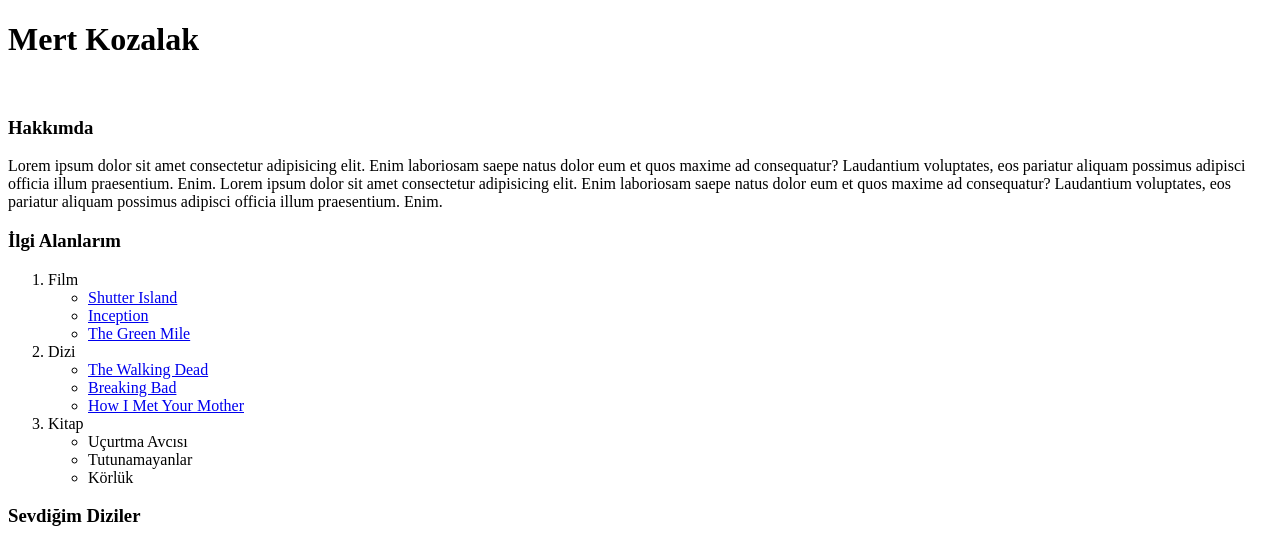
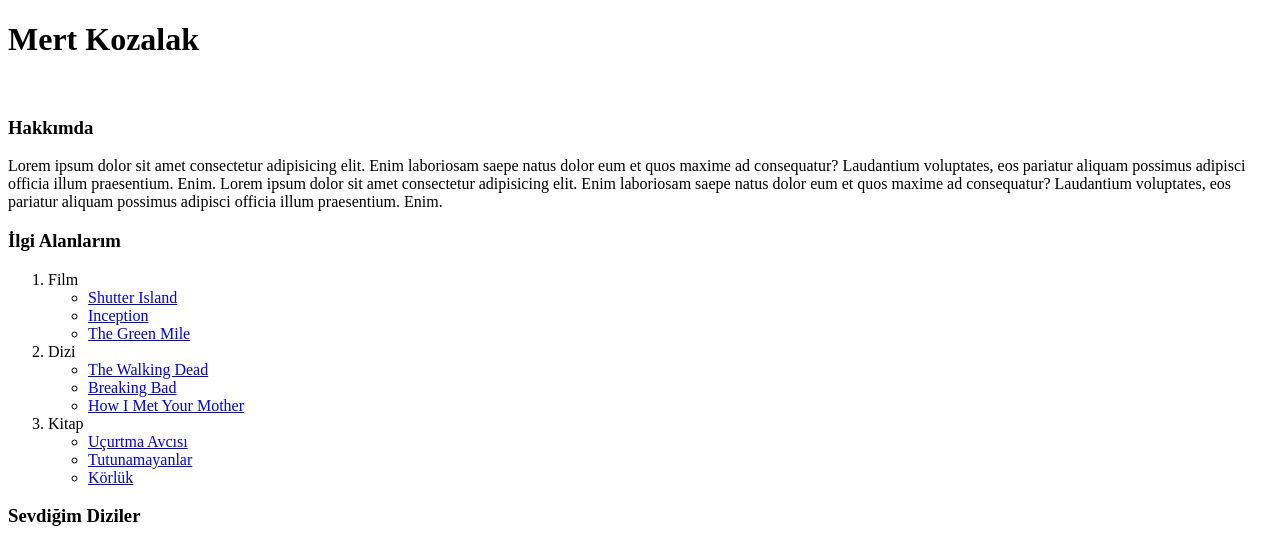
Before and after one commit to mertkozalak/html_odev2, a plain HTML site: page index.html in a window 1280 px wide. Shown: the top 543 px of the page. Drawn offline with Linux system fonts and the light colour scheme.

Commit message:
google reads added

```diff
--- a/index.html
+++ b/index.html
@@ -40,9 +40,10 @@
         </li>
         <li> Kitap
             <ul>
-                <li>Uçurtma Avcısı</li>
-                <li>Tutunamayanlar</li>
-                <li>Körlük</li>
+                <li><a href="https://www.goodreads.com/book/show/6863831-u-urtma-avc-s?from_search=true&from_srp=true&qid=4sx43sns4t&rank=1">Uçurtma Avcısı</a></li>
+                <li><a href="https://www.goodreads.com/book/show/758901.Tutunamayanlar">
+                 Tutunamayanlar</a> </li>
+                <li><a href="https://www.goodreads.com/book/show/15812978-k-rl-k?from_search=true&from_srp=true&qid=5yFn3ntzSK&rank=1">Körlük</a></li>
             </ul>
         </li>
     </ol>
```
